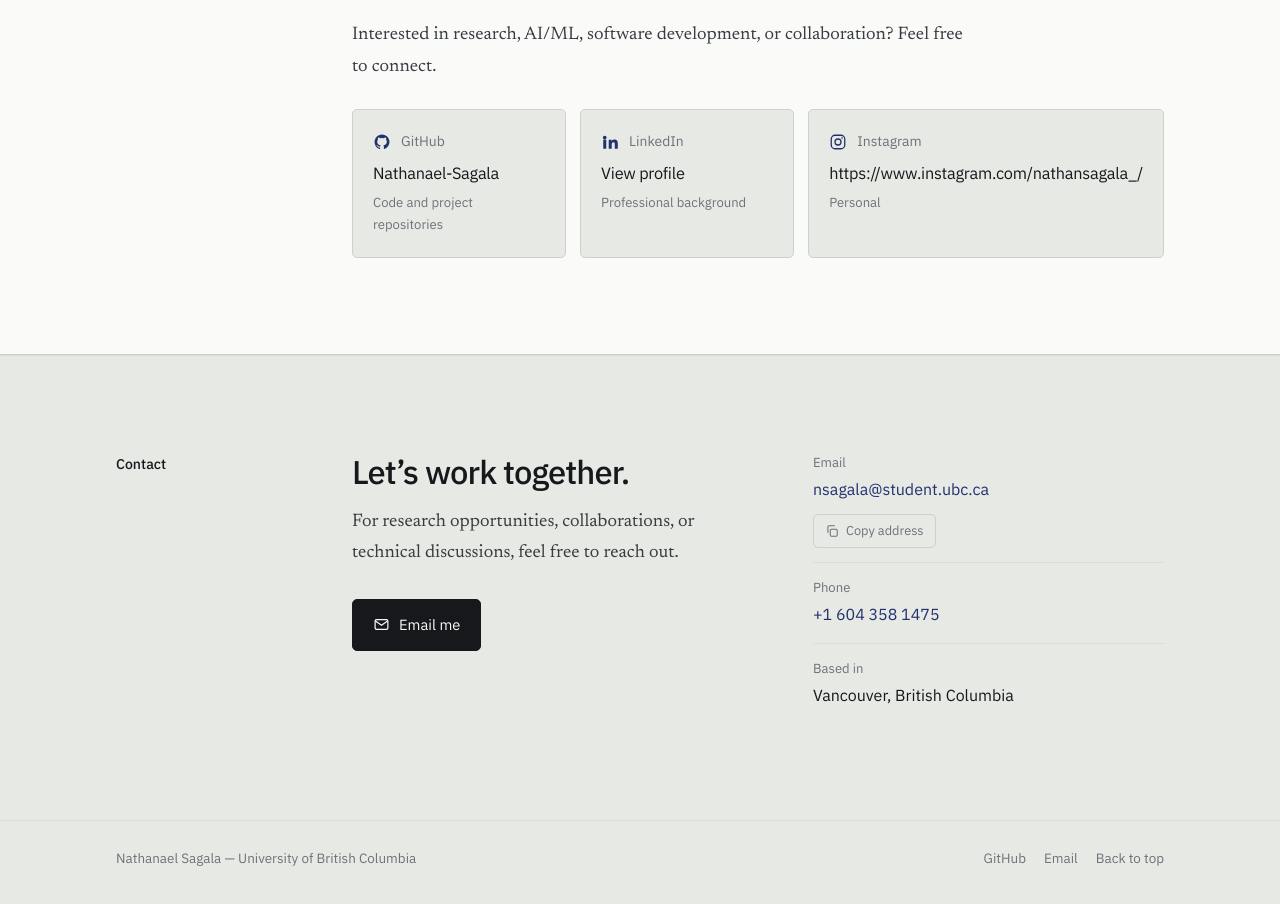
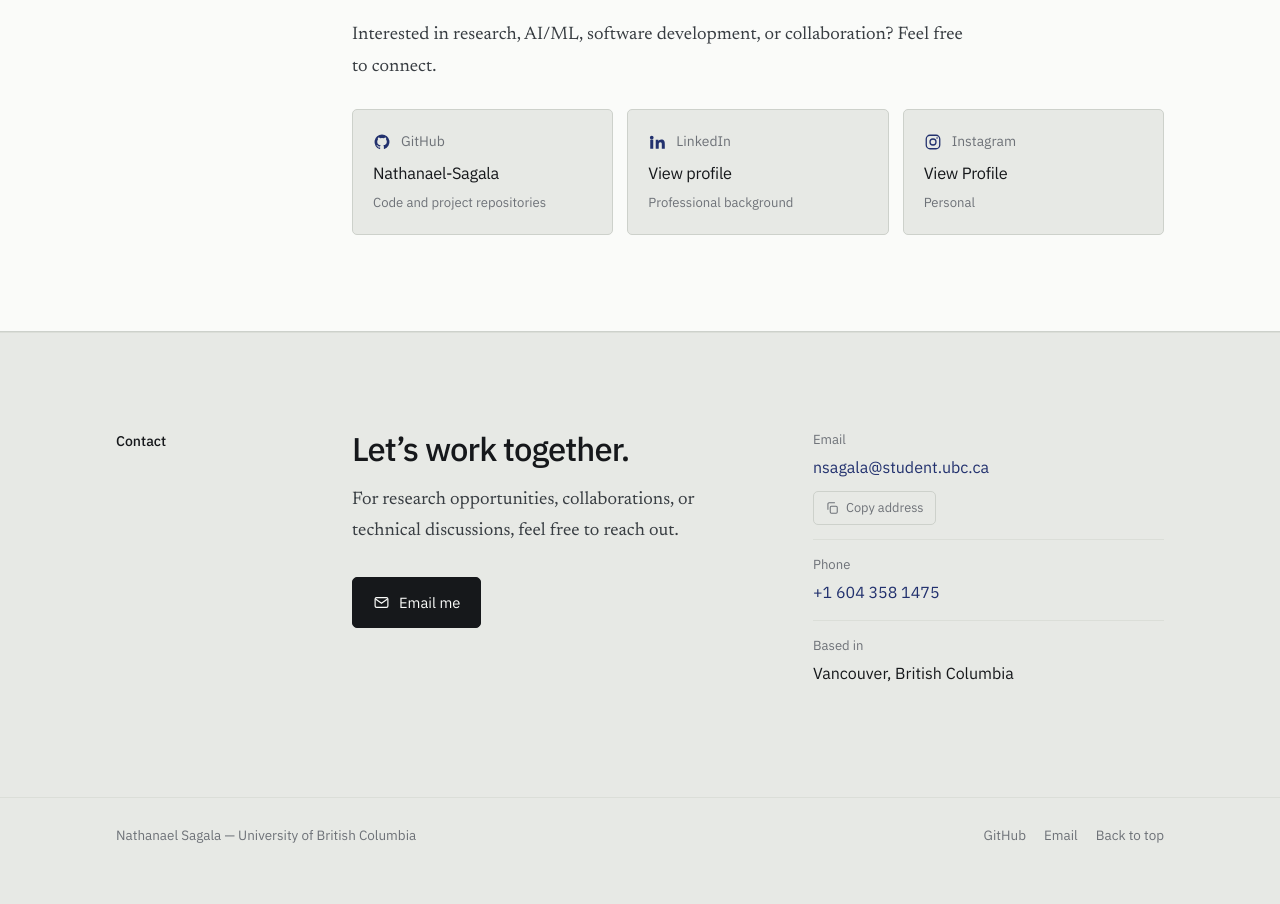
Before and after one commit to n4thanaelbsagala/Nathanael-Portfolio, a Next.js app: page / in a window 1280 px wide. Shown: the part 4371-5275 px from the top of the page. After the commit the page ends 5253 px from the top, so only its background shows below. Built offline with nearby package versions, Linux system fonts and the light colour scheme.

Commit message:
Github, Linkedin, Instagram, Repos link button handle

```diff
--- a/components/Connect.tsx
+++ b/components/Connect.tsx
@@ -50,14 +50,19 @@ export default function Connect() {
           </div>
         )}
 
-        <div className="ccard">
+        <a
+          className="ccard"
+          href={profile.instagramHandle}
+          target="_blank"
+          rel="noopener noreferrer"
+        >
           <span className="top">
             <InstagramIcon size={18} />
             <span>Instagram</span>
           </span>
-          <span className="handle">{profile.instagramHandle}</span>
+          <span className="handle">View Profile</span>
           <span className="sub">Personal</span>
-        </div>
+        </a>
       </div>
     </Section>
   );
--- a/components/Hero.tsx
+++ b/components/Hero.tsx
@@ -38,15 +38,19 @@ export default function Hero() {
               </a>
               <a
                 className="iconlink"
-                href="#connect"
-                aria-label="LinkedIn, profile link coming soon, see the Connect section"
+                href={profile.linkedin}
+                target="_blank"
+                rel="noopener noreferrer"
+                aria-label="LinkedIn profile, opens in a new tab"
               >
                 <LinkedInIcon />
               </a>
               <a
                 className="iconlink"
-                href="#connect"
-                aria-label="Instagram handle, see the Connect section"
+                href={profile.instagramHandle}
+                target="_blank"
+                rel="noopener noreferrer"
+                aria-label="Instagram profile, opens in a new tab"
               >
                 <InstagramIcon />
               </a>
--- a/lib/types.ts
+++ b/lib/types.ts
@@ -9,8 +9,7 @@ export interface Profile {
   github: string;
   githubHandle: string;
   instagramHandle: string;
-  /** Left null until a real URL exists. Never invent one. */
-  linkedin: string | null;
+  linkedin: string;
 }
 
 export interface FigureSlot {
```
Also changed, not shown: 1 other file (tests, documents, lock files or other folders).
